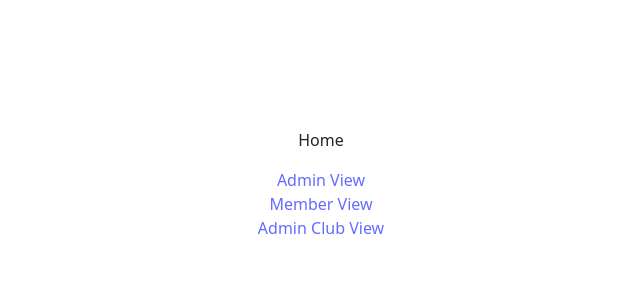
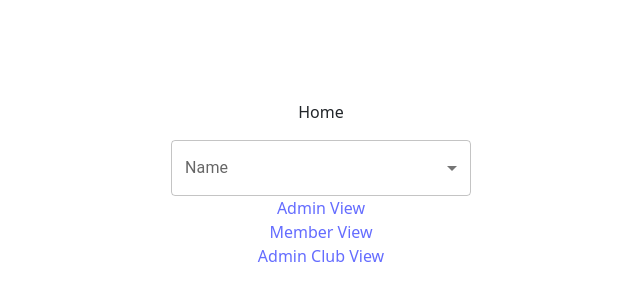
Before and after one commit to PValdovinos/forestry-club, a React (Vite) app in the folder forestry-club-hour-tracker/: page / in a window 1280 px wide. Shown: the part 216-516 px from the top of the page, without its empty margins (319-959 px from the left). Built offline with nearby package versions, Linux system fonts and the light colour scheme.

Commit message:
Add Dropdown select component. Call Dropdown select component on home page.

```diff
--- /dev/null
+++ b/forestry-club-hour-tracker/src/components/Dropdown.jsx
@@ -0,0 +1,42 @@
+import * as React from 'react';
+import Box from '@mui/material/Box';
+import InputLabel from '@mui/material/InputLabel';
+import MenuItem from '@mui/material/MenuItem';
+import FormControl from '@mui/material/FormControl';
+import Select from '@mui/material/Select';
+const ITEM_HEIGHT = 48;
+const ITEM_PADDING_TOP = 8;
+const MenuProps = {
+    PaperProps: {
+        style: {
+            maxHeight: ITEM_HEIGHT * 4.5 + ITEM_PADDING_TOP,
+            width: 250,
+        },
+    },
+};
+
+export default function BasicSelect({ id, data }) {
+    const [memberName, setMemberName] = React.useState('');
+
+    const handleChange = (event) => {
+        setMemberName(event.target.value);
+    };
+
+    return (
+        <Box sx={{ minWidth: 300 }}>
+            <FormControl fullWidth>
+                <InputLabel id="demo-simple-select-label">Name</InputLabel>
+                <Select
+                    labelId="demo-simple-select-label"
+                    id={id}
+                    value={memberName}
+                    label="Age"
+                    onChange={handleChange}
+                    MenuProps={MenuProps}
+                >
+                    {data.map(name => <MenuItem key={name} value={name}>{name}</MenuItem>)}
+                </Select>
+            </FormControl>
+        </Box>
+    );
+}
--- a/forestry-club-hour-tracker/src/pages/Home.jsx
+++ b/forestry-club-hour-tracker/src/pages/Home.jsx
@@ -1,7 +1,24 @@
+import Dropdown from "../components/Dropdown.jsx";
+
 function Home() {
+
+    const exampleData = [
+        `Liam Bennett`,
+        `Sophia Carter`,
+        `Ethan Mitchell`,
+        `Isabella Flores`,
+        `Noah Patterson`,
+        `Ava Richardson`,
+        `Mason Brooks`,
+        `Emily Griffin`,
+        `Lucas Hayes`,
+        `Chloe Sullivan`,
+    ];
+
     return (
         <>
             <p>Home</p>
+            <Dropdown id="name-select" data={exampleData} />
             <div><a href='/adminReview'>Admin View</a></div>
             <div><a href='/member'>Member View</a></div>
             <div><a href='/adminClub'>Admin Club View</a></div>
```
